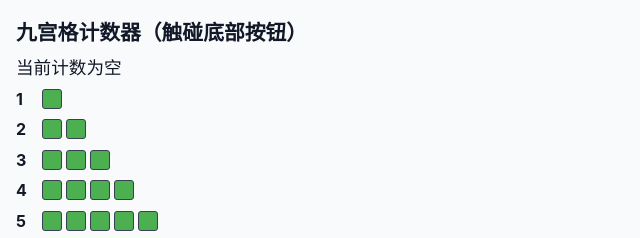
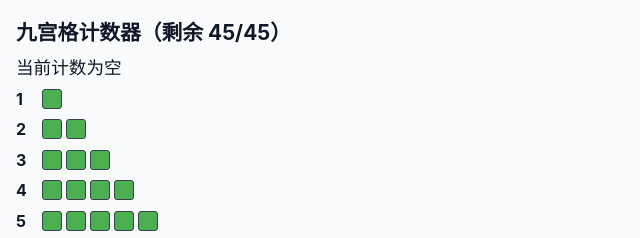
Before and after one commit to ChangnanPeng/mobile-tile-counter, a plain HTML site: page index.html in a window 1280 px wide. Shown: the top 238 px of the page, 0-640 px from the left. Drawn offline with Linux system fonts and the light colour scheme.

Commit message:
Update index.html. Add n/45 remaining tile counts.

```diff
--- a/index.html
+++ b/index.html
@@ -79,7 +79,7 @@
 <body>
   <main class="app" id="app">
     <section class="display" id="display">
-      <div class="title">九宫格计数器（触碰底部按钮）</div>
+      <div class="title" id="title">九宫格计数器（剩余 45/45）</div>
       <div class="summary" id="summary">当前计数</div>
       <div class="counts" id="countList" aria-hidden="false"></div>
 
@@ -113,31 +113,22 @@
 <pre>
 1 古代巨龙
 掷骰：所有其他的玩家根据掷骰结果失去相当数量的生命。召唤巨龙失败则你失去相当数量的生命。
-
 2 黑暗幽灵
 所有其他玩家失去1点生命。你获得1点生命（最多6点生命）。
-
 3 甜蜜的梦
 掷骰：根据掷骰结果，你获得相当数量的生命（最多6点生命）。
-
 4 猫头鹰
 你可以查看一个秘密咒语石，并放到你的面前。如果这一轮你存活，每个可以让你额外多得1分。
-
 5 闪电暴风雨
 你左手和右手边的玩家各失去1点生命。
-
 6 暴风雪
 你左手边的玩家失去1点生命。
-
 7 火球
 你右手边的玩家失去1点生命。
-
 8 魔法药水
 你获得1点生命（最多6点生命）。
-
 9 力量药水
 你把成功使用的力量药水放到你的面前。每2个力量药水可以让你在使其他玩家失去生命时，失去生命的点数+1。
-
 （点击屏幕任意位置关闭此页面）
 </pre>
     </div>
@@ -148,7 +139,7 @@
     let lastTouchTime = 0;
     document.addEventListener('touchstart', function(event) {
       const now = new Date().getTime();
-      if (now - lastTouchTime <= 50) { event.preventDefault(); }
+      if (now - lastTouchTime <= 300) { event.preventDefault(); }
       lastTouchTime = now;
     }, { passive: false });
 
@@ -158,29 +149,44 @@
 
     const countList = document.getElementById("countList");
     const summary = document.getElementById("summary");
+    const title = document.getElementById("title");
     const ariaLive = document.getElementById("ariaLive");
+    const totalGreenBoxes = 1+2+3+4+5+6+7+8+9; // 45
 
     function renderCounts() {
       countList.innerHTML = "";
       let hasAny = false;
+      let remaining = 0;
+
       for (let i = 1; i <= 9; i++) {
         const row = document.createElement("div");
         row.className = "row";
         row.setAttribute("data-num", i);
+
         const label = document.createElement("span");
         label.textContent = i;
         row.appendChild(label);
+
         for (let j = 0; j < i; j++) {
           const box = document.createElement("div");
-          box.className = j < i - state[i] ? "box green" : "box gray";
+          if (j < i - state[i]) {
+            box.className = "box green";
+            remaining++;
+          } else {
+            box.className = "box gray";
+          }
           row.appendChild(box);
         }
+
         countList.appendChild(row);
         if (state[i] > 0) hasAny = true;
       }
+
+      title.textContent = `九宫格计数器（剩余 ${remaining}/${totalGreenBoxes}）`;
       summary.textContent = hasAny ? "当前状态：" : "当前计数为空";
     }
 
+    // 数字按钮点击
     document.querySelectorAll(".grid-btn").forEach(btn => {
       btn.addEventListener("click", () => {
         const num = parseInt(btn.dataset.num);
@@ -211,7 +217,7 @@
       URL.revokeObjectURL(url);
     });
 
-    // 能力按钮 & 覆盖层
+    // 能力按钮
     const abilityBtn = document.getElementById("abilityBtn");
     const abilityOverlay = document.getElementById("abilityOverlay");
     abilityBtn.addEventListener("click", () => { abilityOverlay.style.display = "block"; });
```
